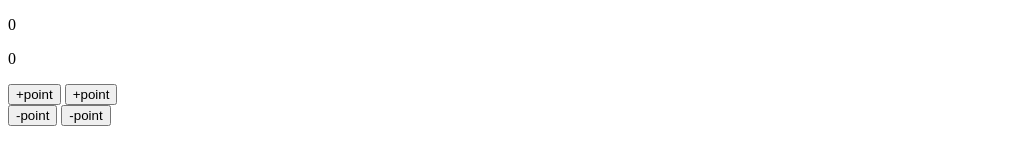
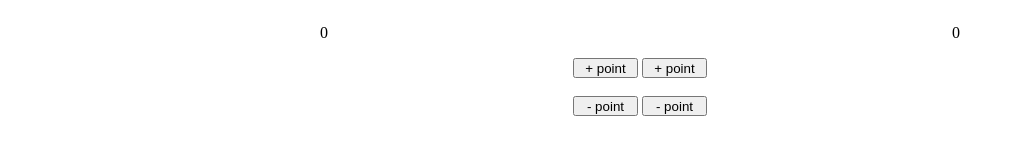
Before and after one commit to Zimovik007/volleystat, a plain HTML site: page index.html in a window 1280 px wide. Shown: the whole page, without its empty margins (0-1015 px from the left). Drawn offline with Linux system fonts and the light colour scheme.

Commit message:
add of positioning of blocks on the center

```diff
--- a/index.html
+++ b/index.html
@@ -8,11 +8,15 @@
     <body>
         <p id="teamScore1">0</p>
         <p id="teamScore2">0</p>
-        <button id="incLeftButton">+point</button>
-        <button id="incRightButton">+point</button>
+        <div>
+            <button id="incLeftButton">+ point</button>
+            <button id="incRightButton">+ point</button>
+        </div>
         <br>
-        <button id="decLeftButton">-point</button>
-        <button id="decRightButton">-point</button>
+        <div>
+            <button id="decLeftButton">- point</button>
+            <button id="decRightButton">- point</button>
+        </div>
         <script src="src/party.js"></script>
     </body>
 </html>
--- a/styles/style.css
+++ b/styles/style.css
@@ -0,0 +1,15 @@
+button {
+	cursor: pointer;
+	width: 65px;
+	height: 20px;
+}
+p {
+	position: relative;
+	width: 50%;
+	text-align: center;
+	float: left;
+}
+
+div {
+	text-align: center;
+}
```
